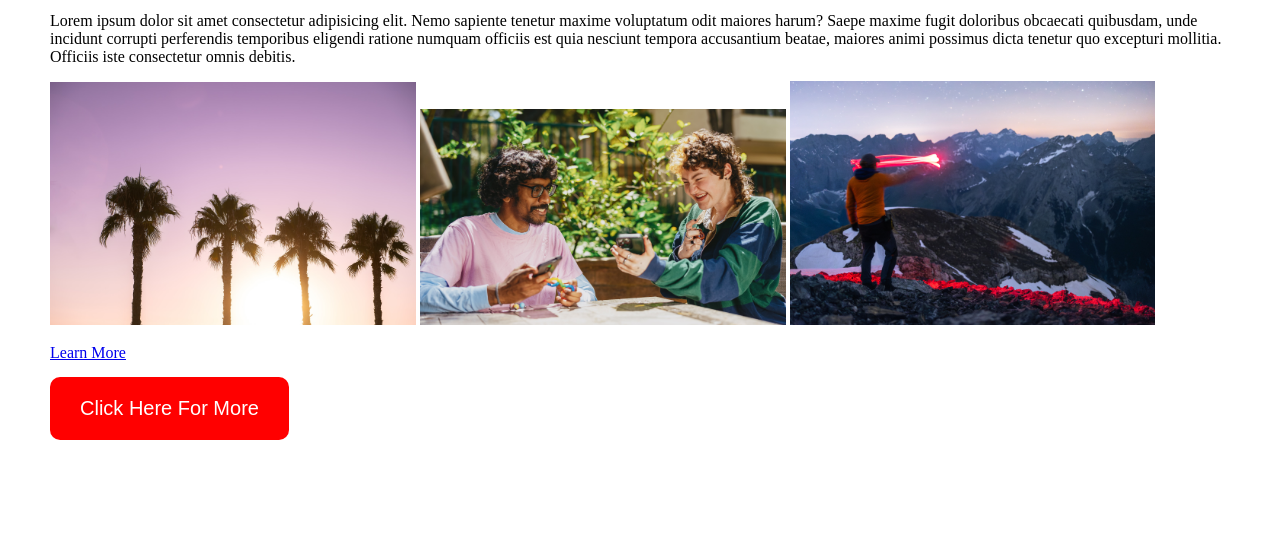
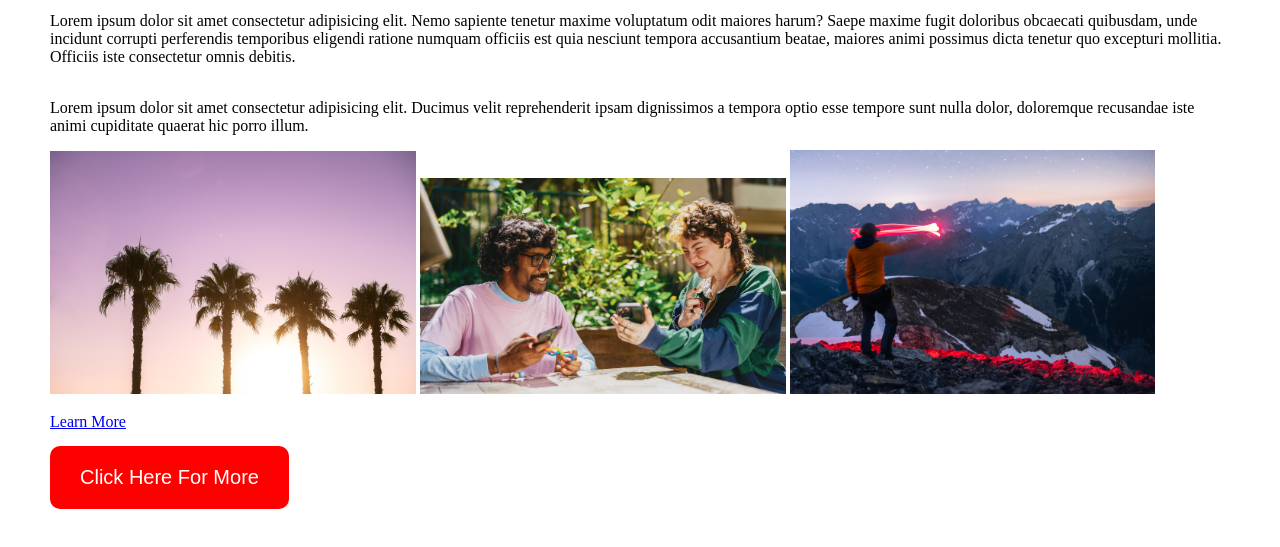
Before and after one commit to sarwer22/testfile, a plain HTML site: page index.html in a window 1280 px wide. Shown: the part 121-668 px from the top of the page. Drawn offline with Linux system fonts and the light colour scheme.

Commit message:
first commit

```diff
--- a/index.html
+++ b/index.html
@@ -11,6 +11,8 @@
     <h1>Lorem ipsum dolor sit amet.</h1>
     <h5>Lorem ipsum, dolor sit amet consectetur adipisicing elit. Sequi suscipit accusantium unde maiores repudiandae qui!</h5>
     <p>Lorem ipsum dolor sit amet consectetur adipisicing elit. Nemo sapiente tenetur maxime voluptatum odit maiores harum? Saepe maxime fugit doloribus obcaecati quibusdam, unde incidunt corrupti perferendis temporibus eligendi ratione numquam officiis est quia nesciunt tempora accusantium beatae, maiores animi possimus dicta tenetur quo excepturi mollitia. Officiis iste consectetur omnis debitis.</p>
+</br>
+<p>Lorem ipsum dolor sit amet consectetur adipisicing elit. Ducimus velit reprehenderit ipsam dignissimos a tempora optio esse tempore sunt nulla dolor, doloremque recusandae iste animi cupiditate quaerat hic porro illum.</p>
     <img src="./img/anastasiia-chepinska-Fqth__8bzQI-unsplash.jpg" alt="">
     <img src="./img/hiki-app-aM-BRQtrng8-unsplash.jpg" alt="">
     <img src="./img/marek-piwnicki-L_9mAbOwVHI-unsplash.jpg" alt="">
```
